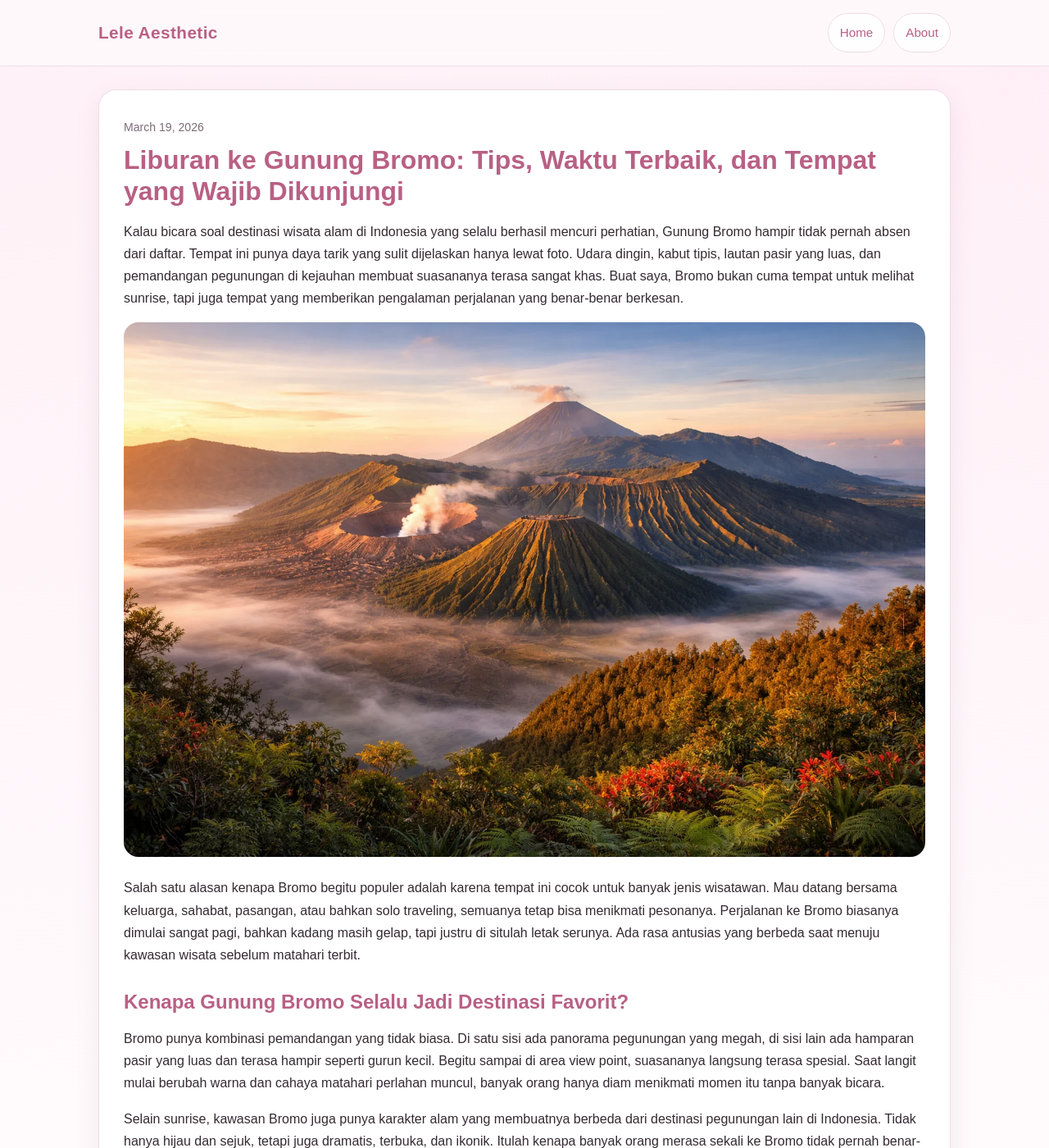
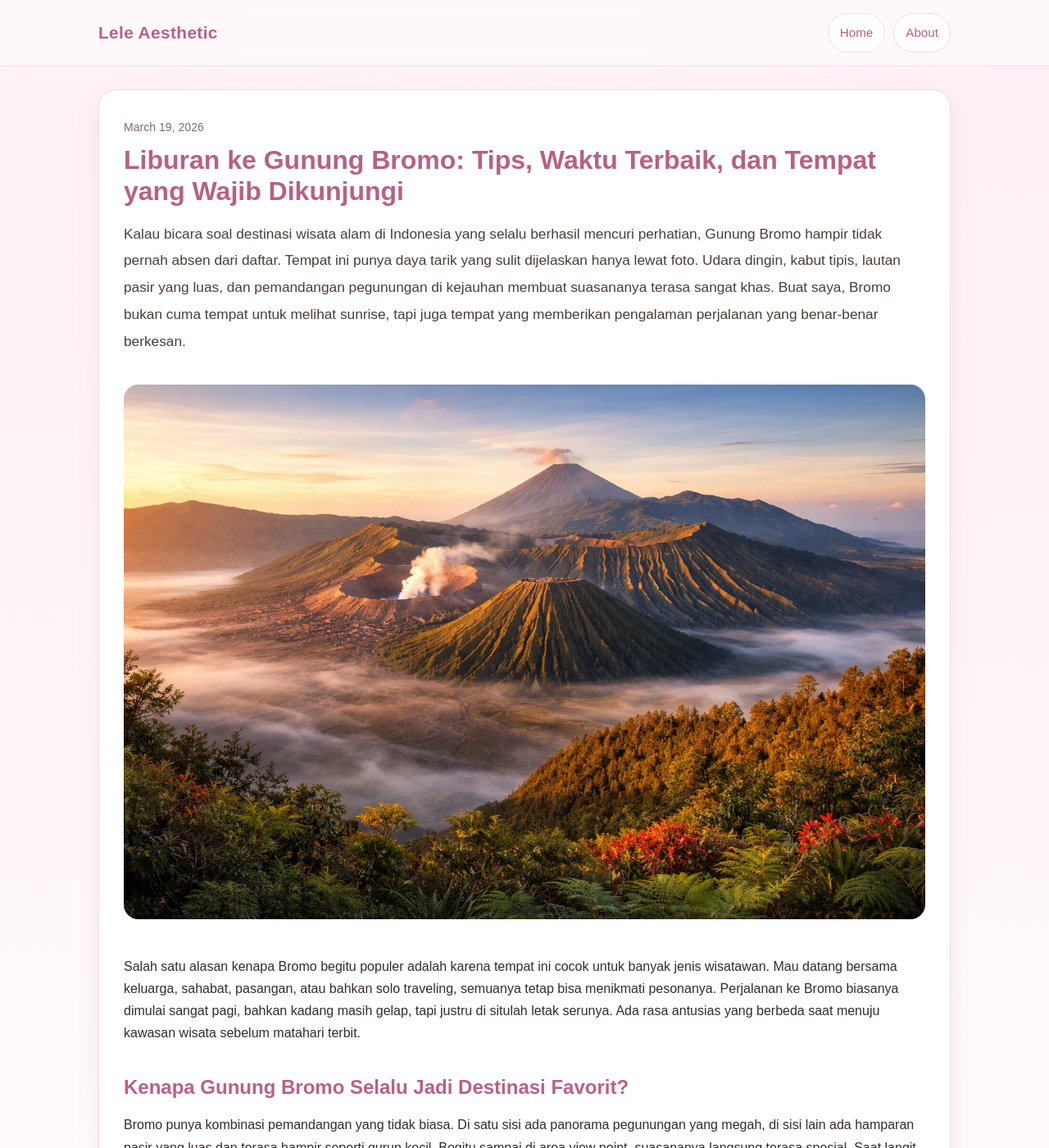
Before and after one commit to vwebe/lele, a Jekyll site: the page built from _posts/2026-03-19-liburan-ke-gunung-bromo.md, in a window 1280 px wide and 1400 px high. Shown: the whole window at 82% size. Built offline with Jekyll 4.4.1, drawn with Linux system fonts in a browser that asks for light colours.

Commit message:
Update style.css

```diff
--- a/assets/css/style.css
+++ b/assets/css/style.css
@@ -286,3 +286,32 @@ a {
   display: block;
   margin: 0 auto;
 }
+.post-intro {
+  font-size: 1.08rem;
+  line-height: 1.9;
+  color: #4a3d39;
+}
+
+.single-post img,
+.post-content img {
+  width: 100%;
+  height: auto;
+  border-radius: 18px;
+  margin: 20px 0;
+}
+
+.single-post h2,
+.post-content h2 {
+  margin-top: 32px;
+  margin-bottom: 12px;
+}
+
+.single-post ul,
+.post-content ul {
+  padding-left: 22px;
+}
+
+.single-post li,
+.post-content li {
+  margin-bottom: 8px;
+}
```
